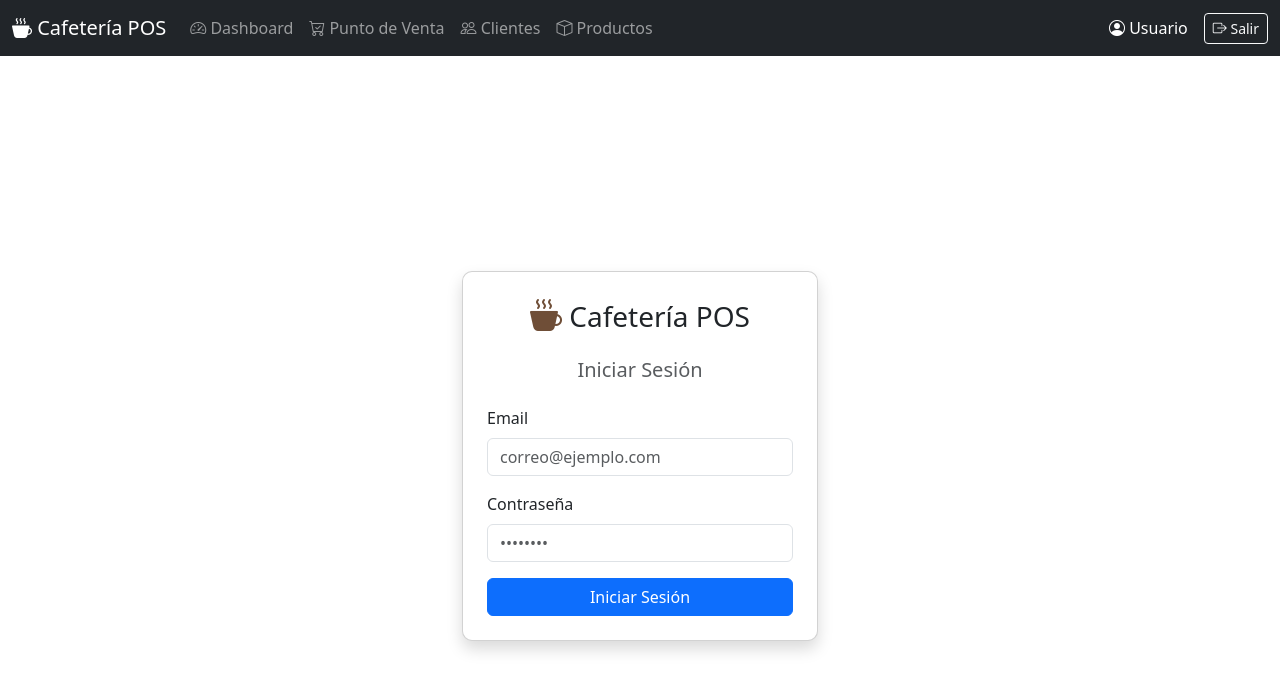
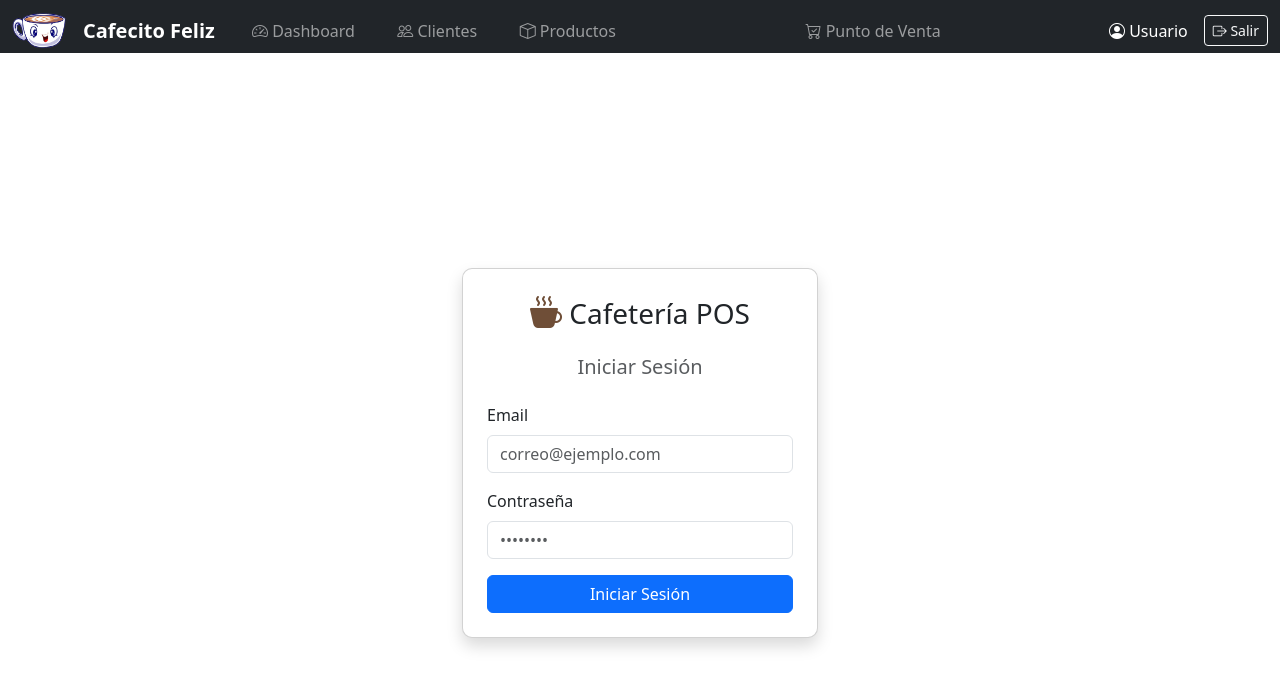
Before and after one commit to GusSegura/POS_CafecitoFeliz, an Angular app in the folder POS-app/pos-cafecito-feliz/: page /login in a window 1280 px wide. Shown: the top 690 px of the page. Built offline with nearby package versions, Linux system fonts and the light colour scheme; sample sign-in values are in the browser's storage.

Commit message:
carga de logotipo al navbar y reacomodo de botones tipo pestaña

```diff
--- a/POS-app/pos-cafecito-feliz/angular.json
+++ b/POS-app/pos-cafecito-feliz/angular.json
@@ -24,7 +24,9 @@
               {
                 "glob": "**/*",
                 "input": "public"
-              }
+              },
+              "src/favicon.ico",
+              "src/assets"
             ],
             "styles": [
                 "src/styles.css",
--- a/POS-app/pos-cafecito-feliz/src/app/shared/navbar/navbar.component.css
+++ b/POS-app/pos-cafecito-feliz/src/app/shared/navbar/navbar.component.css
@@ -0,0 +1,52 @@
+.navbar {
+  padding-bottom: 0 !important;
+}
+
+.navbar-collapse {
+  padding-bottom: 0 !important;
+}
+
+
+.navbar-nav {
+  margin-bottom: 0;
+}
+
+
+.nav-item {
+  display: flex;
+  align-items: flex-end;
+}
+
+.nav-tab {
+  position: relative;
+  border-radius: 8px 8px 0 0;
+  margin: 0 2px;
+  padding: 0.6rem 1.2rem !important;
+  transition: all 0.3s ease;
+}
+
+
+.nav-tab:hover {
+  background-color: rgba(255, 255, 255, 0.1);
+}
+
+/* Pestaña activa - efecto de carpeta */
+.nav-tab.active {
+  background-color: #495057;
+  color: #fff !important;
+  font-weight: 600;
+  box-shadow: 0 -2px 8px rgba(0, 0, 0, 0.3);
+  transform: translateY(-2px);
+  border-bottom: 3px solid #6c757d;
+}
+
+/* Línea inferior para simular apertura de pestaña */
+.nav-tab.active::after {
+  content: '';
+  position: absolute;
+  bottom: -3px;
+  left: 0;
+  right: 0;
+  height: 3px;
+  background-color: #6c757d;
+}
--- a/POS-app/pos-cafecito-feliz/src/app/shared/navbar/navbar.component.html
+++ b/POS-app/pos-cafecito-feliz/src/app/shared/navbar/navbar.component.html
@@ -1,7 +1,9 @@
 <nav class="navbar navbar-expand-lg navbar-dark bg-dark">
   <div class="container-fluid">
-    <a class="navbar-brand" routerLink="/dashboard">
-      <i class="bi bi-cup-hot-fill"></i> Cafetería POS
+    <!-- Logo y nombre a la izquierda -->
+    <a class="navbar-brand d-flex align-items-center" routerLink="/dashboard">
+      <img src="/assets/img/cafecitosmile.png" width="55" height="35" alt="Cafecito Feliz" class="me-3">
+      <span class="fw-bold">Cafecito Feliz</span>
     </a>
 
     <button class="navbar-toggler" type="button" data-bs-toggle="collapse" data-bs-target="#navbarNav">
@@ -9,29 +11,35 @@
     </button>
 
     <div class="collapse navbar-collapse" id="navbarNav">
-      <ul class="navbar-nav me-auto">
+      <!-- Opciones del menú a la izquierda -->
+      <ul class="navbar-nav">
         <li class="nav-item">
-          <a class="nav-link" routerLink="/dashboard" routerLinkActive="active">
+          <a class="nav-link nav-tab" routerLink="/dashboard" routerLinkActive="active">
             <i class="bi bi-speedometer2"></i> Dashboard
           </a>
         </li>
         <li class="nav-item">
-          <a class="nav-link" routerLink="/ventas" routerLinkActive="active">
-            <i class="bi bi-cart-check"></i> Punto de Venta
-          </a>
-        </li>
-        <li class="nav-item">
-          <a class="nav-link" routerLink="/clientes" routerLinkActive="active">
+          <a class="nav-link nav-tab" routerLink="/clientes" routerLinkActive="active">
             <i class="bi bi-people"></i> Clientes
           </a>
         </li>
         <li class="nav-item">
-          <a class="nav-link" routerLink="/productos" routerLinkActive="active">
+          <a class="nav-link nav-tab" routerLink="/productos" routerLinkActive="active">
             <i class="bi bi-box"></i> Productos
           </a>
         </li>
       </ul>
 
+      <!-- Punto de Venta en el centro -->
+      <ul class="navbar-nav mx-auto">
+        <li class="nav-item">
+          <a class="nav-link nav-tab" routerLink="/ventas" routerLinkActive="active">
+            <i class="bi bi-cart-check"></i> Punto de Venta
+          </a>
+        </li>
+      </ul>
+
+      <!-- Usuario y botón salir a la derecha -->
       <div class="d-flex align-items-center text-white">
         <span class="me-3">
           <i class="bi bi-person-circle"></i>
```
Also changed, not shown: POS-app/pos-cafecito-feliz/src/assets/img/cafecitosmile.png (added), 1 other file (tests, documents, lock files or other folders).
